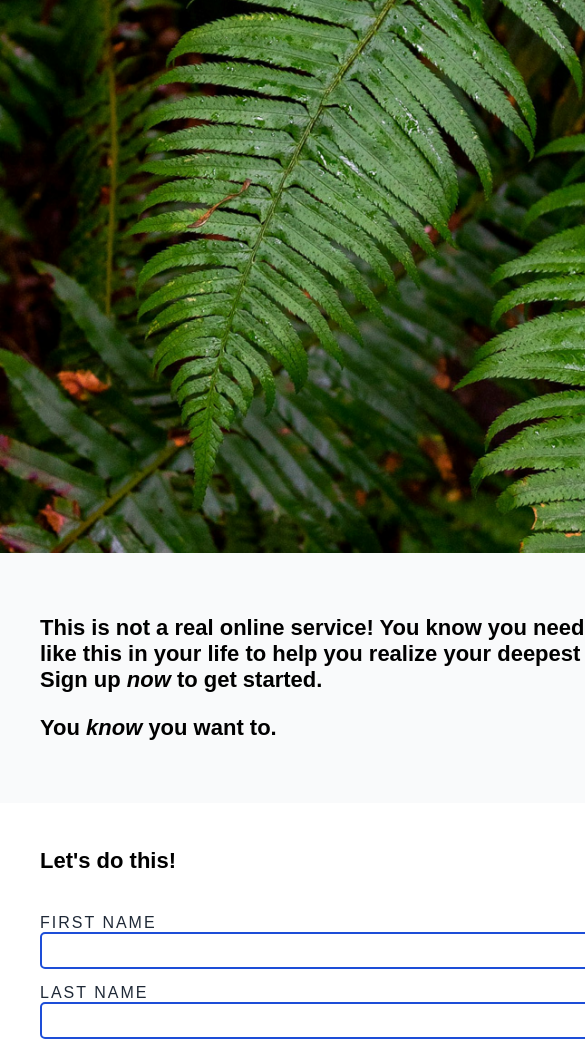
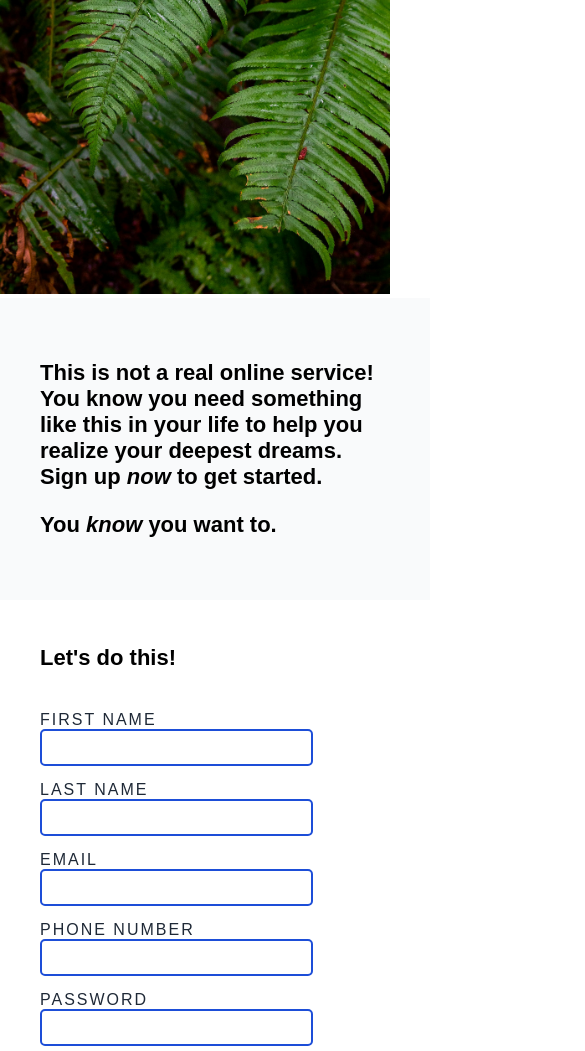
Before and after one commit to bathe-shekhar/sign-up-form, a plain HTML site: page index.html in a window 390 px wide. Shown: the part 291-1342 px from the top of the page, 585 px wide, since content can reach past the window. Drawn offline with Linux system fonts and the light colour scheme.

Commit message:
Bugs are fixed for Desktop Responsiveness

```diff
--- a/style.css
+++ b/style.css
@@ -188,11 +188,13 @@ form {
 @media screen and (max-width:640px) {
 
     .sidebar {
-        width: 100vh;
+        width: 100vw;
+        height: fit-content;
     }
 
     .right-section {
-        width: 100vh;
+        width: 100vw;
+        height: fit-content;
     }
 
     .form-element {
@@ -201,6 +203,8 @@ form {
 
     .container {
         flex-direction: column;
+        width: 100vw;
+        height: fit-content;
     }
 
     .form-row {
@@ -212,7 +216,8 @@ form {
     }
 
     .right-section1,
+    .right-section2,
     .right-section3 {
-        width: auto;
+        width: 100%;
     }
 }
```
